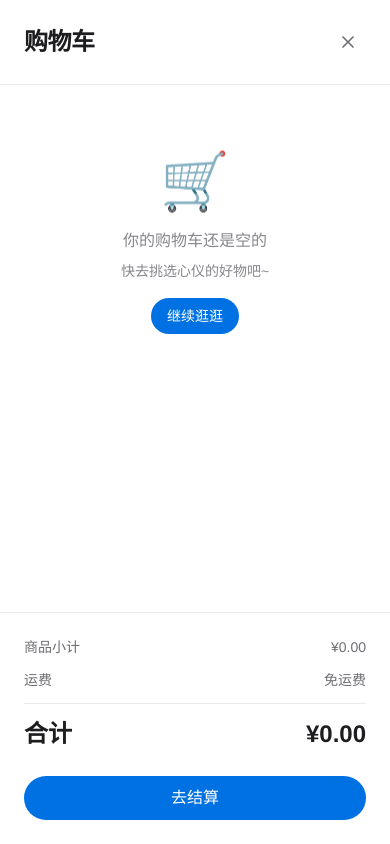
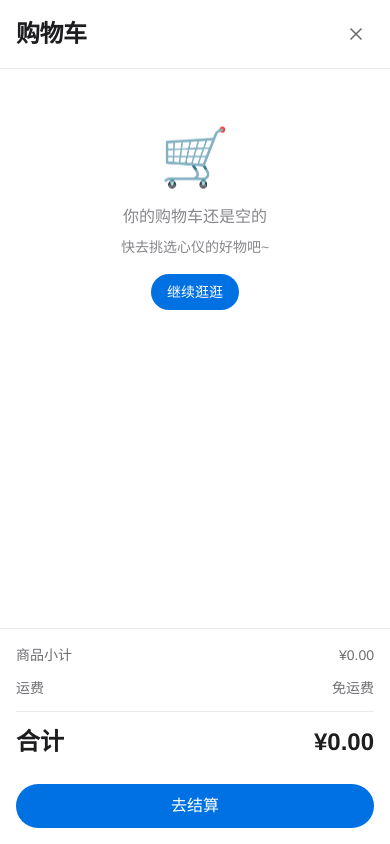
Before and after one commit to Attention233/star, a website: page index.html in a window 390 px wide. Both pictures are taken after a click on the button 308 px from the left and 27 px from the top of the page. Shown: the top 844 px of the page. Drawn offline with Linux system fonts and the light colour scheme.

Commit message:
fix: 手机端购物车隐藏遮挡 Toast 并补齐安全区
- 购物车打开时隐藏顶部 Toast，避免盖住第一件商品

- 购物车面板使用 100dvh，并适配刘海屏上下安全区

```diff
--- a/css/components.css
+++ b/css/components.css
@@ -685,3 +685,34 @@ body.cart-open .toast-container { right: calc(min(440px, 100vw) + var(--space-5)
   .product-info { padding: 10px 12px; }
   .product-footer .btn { padding: 7px 10px; min-height: 32px; }
 }
+
+
+/* ---------- 手机购物车：安全区与 Toast 避让 ---------- */
+@media (max-width: 768px) {
+  /* 全屏购物车打开时隐藏 Toast，避免盖住第一件商品 */
+  body.cart-open .toast-container { display: none; }
+
+  .cart-panel {
+    width: 100%;
+    max-width: none;
+    height: 100vh;
+    height: 100dvh;
+  }
+
+  .cart-header {
+    padding: calc(var(--space-4) + env(safe-area-inset-top)) var(--space-4) var(--space-4);
+  }
+
+  .cart-items {
+    padding: var(--space-4);
+    -webkit-overflow-scrolling: touch;
+    overscroll-behavior: contain;
+  }
+
+  .cart-footer {
+    padding: var(--space-4) var(--space-4) calc(var(--space-4) + env(safe-area-inset-bottom));
+  }
+
+  .cart-item { gap: var(--space-3); }
+  .cart-item-image { width: 72px; height: 72px; }
+}
```
